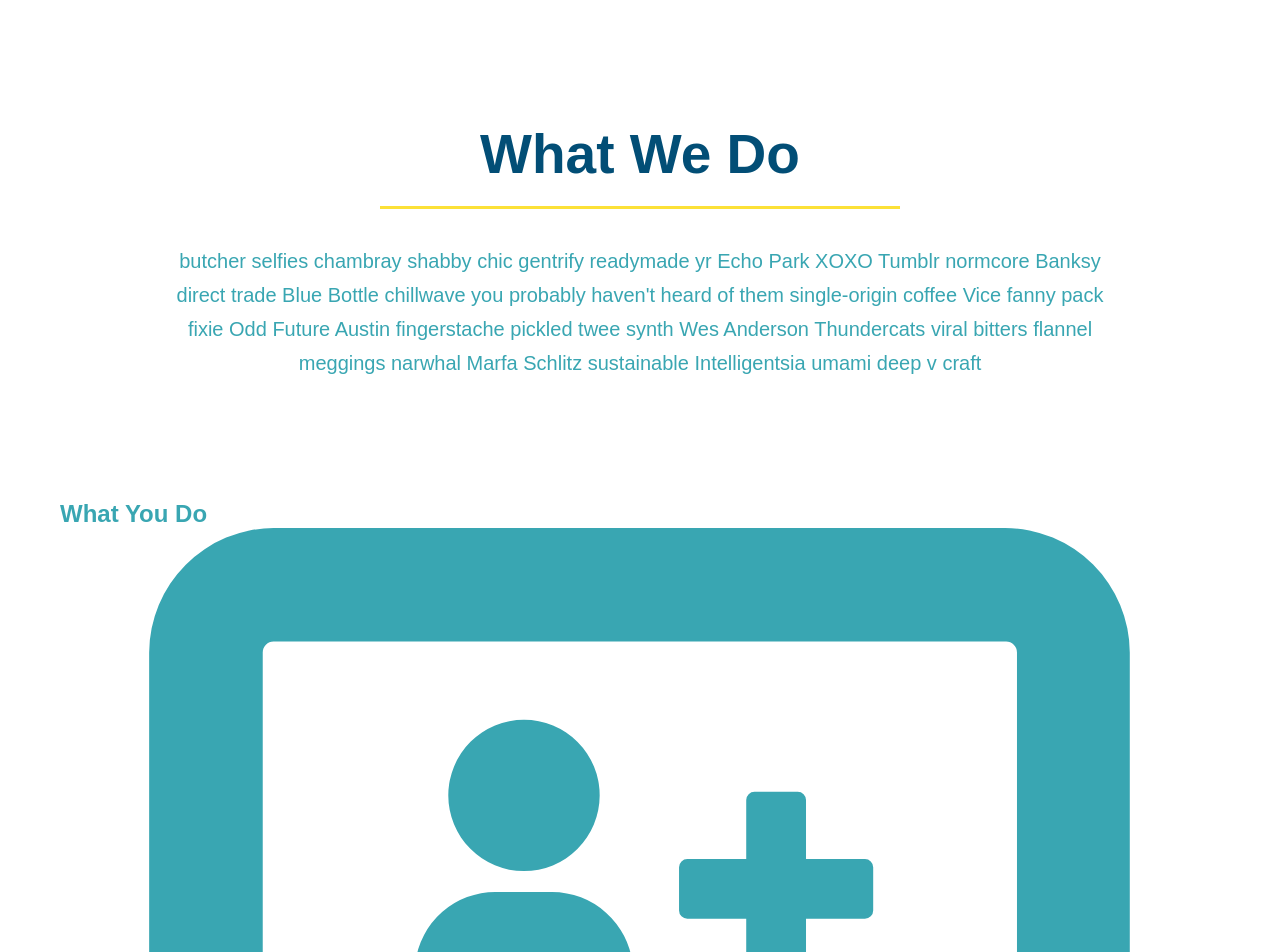
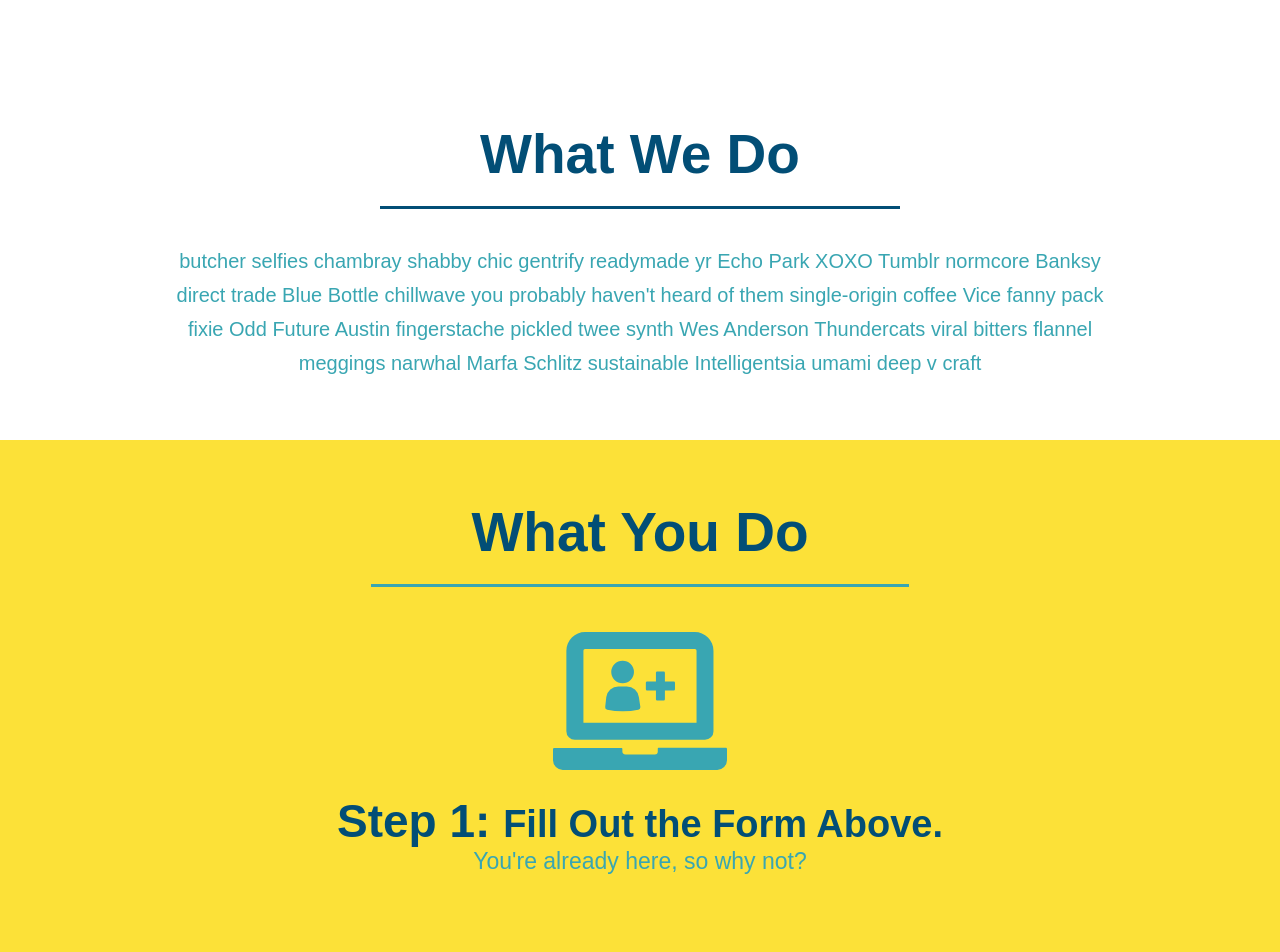
Before and after one commit to ccd330/run-buddy, a plain HTML site: page index.html in a window 1280 px wide. Shown: the part 740-1692 px from the top of the page. Drawn offline with Linux system fonts and the light colour scheme.

Commit message:
steps css

```diff
--- a/assets/css/style.css
+++ b/assets/css/style.css
@@ -110,14 +110,6 @@
 .intro {
   text-align: center;
 }
-.intro h2 {
-  font-size: 55px;
-  color: #024e76;
-  margin-bottom: 35px;
-  display: inline-block;
-  padding: 0 100px 20px 100px;
-  border-bottom: 3px solid #fce138;
-}
 .intro p {
   line-height: 1.7;
   color: #39a6b2;
@@ -125,3 +117,41 @@
   font-size: 20px;
   margin: 0 auto;
 }
+.steps {
+  text-align: center;
+  background: #fce138;
+}
+
+.section-title {
+  font-size: 55px;
+  color: #024e76;
+  margin-bottom: 35px;
+  padding: 0 100px 20px 100px;
+  display: inline-block;
+  border-bottom: 3px solid;
+}
+.primary-border {
+  border-color: #fce138;
+}
+.secondary-border {
+  border-color: #39a6b2;
+}
+.steps div {
+  margin-bottom: 80px;
+}
+.steps img {
+  width: 15%;
+  margin: 10px 0;
+}
+.steps h3 {
+  color: #024e76;
+  font-size: 46px;
+  margin-top: 10px;
+}
+.steps p {
+  color: #39a6b2;
+  font-size: 23px;
+}
+.steps span {
+  font-size: 38px;
+}
--- a/index.html
+++ b/index.html
@@ -86,7 +86,7 @@
     <section></section>
     <!-- "what we do" section-->
     <section id="what-we-do" class="intro">
-      <h2>What We Do</h2>
+      <h2 class="section-title primary border">What We Do</h2>
       <p>
         butcher selfies chambray shabby chic gentrify readymade yr Echo Park
         XOXO Tumblr normcore Banksy direct trade Blue Bottle chillwave you
@@ -97,25 +97,25 @@
       </p>
     </section>
     <!--"what you do" section-->
-    <section id="what-you-do">
-      <h2>What You Do</h2>
+    <section id="what-you-do" class="steps">
+      <h2 class="section-title secondary-border">What You Do</h2>
       <div>
         <img src="assets/images/step-1.svg" alt="" />
-        <h3>Step 1: Fill Out the Form Above.</h3>
+        <h3>Step 1: <span>Fill Out the Form Above.</span></h3>
         <p>You're already here, so why not?</p>
       </div>
     </section>
     <section>
       <div>
         <img src="assets/images/step-2.svg" alt="" />
-        <h3>Step 2: Consult with One of Our Trainers.</h3>
+        <h3>Step 2: <span>Consult with One of Our Trainers.</span></h3>
         <p>Are you here to build muscle, lose weight, or just feel good?</p>
       </div>
     </section>
     <section>
       <div>
         <img src="assets/images/step-3.svg" alt="" />
-        <h3>Step 3: Get Running.</h3>
+        <h3>Step 3: <span>Get Running.</span></h3>
         <p>
           Hit the ground running (literally) once your trainer lays out your
           plan.
@@ -125,7 +125,7 @@
     <section>
       <div>
         <img src="assets/images/step-4.svg" alt="" />
-        <h3>Step 4: See Results.</h3>
+        <h3>Step 4: <span>See Results.</span></h3>
         <p>Bi-weekly checkins with your trainer will keep you focused.</p>
       </div>
     </section>
```
